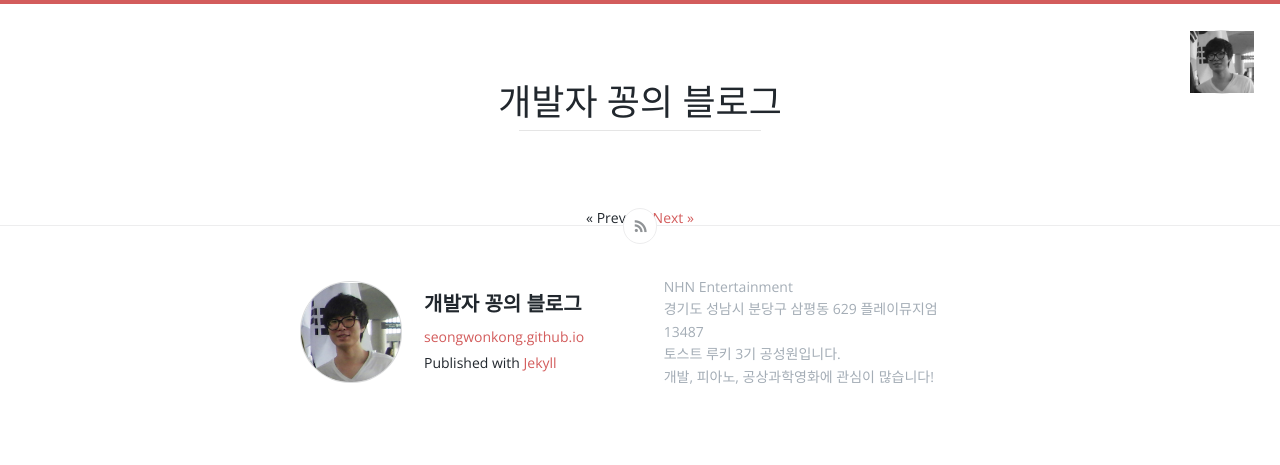
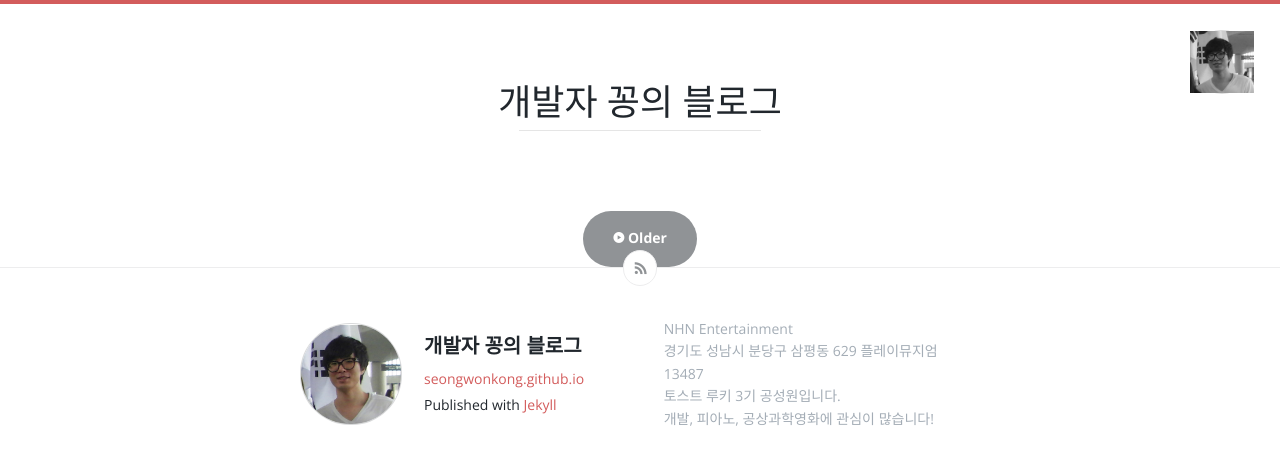
Before and after one commit to SeongWonKong/seongwonkong.github.io, a Jekyll site: the page built from index.html, in a window 1280 px wide. Shown: the top 465 px of the page. Built offline with Jekyll 4.4.1, drawn with Linux system fonts in a browser that asks for light colours; the list of posts is cut into pages by our own code.

Commit message:
paginate test

```diff
--- a/index.html
+++ b/index.html
@@ -35,32 +35,7 @@
       </article>
       {% endfor %}
 
-<!--      {% include pagination.html %} -->
-{% if paginator.total_pages > 1 %}
-<div class="pagination">
-  {% if paginator.previous_page %}
-    <a rel="prev" href="{{ paginator.previous_page_path | prepend: site.baseurl | replace: '//', '/' }}">&laquo; Prev</a>
-  {% else %}
-    <span>&laquo; Prev</span>
-  {% endif %}
-
-  {% for page in (1..paginator.total_pages) %}
-    {% if page == paginator.page %}
-      <em>{{ page }}</em>
-    {% elsif page == 1 %}
-      <a href="{{ '/archives' | prepend: site.baseurl | replace: '//', '/' }}">{{ page }}</a>
-    {% else %}
-      <a href="{{ site.paginate_path | prepend: site.baseurl | replace: '//', '/' | replace: ':num', page }}">{{ page }}</a>
-    {% endif %}
-  {% endfor %}
-
-  {% if paginator.next_page %}
-    <a rel="next" href="{{ paginator.next_page_path | prepend: site.baseurl | replace: '//', '/' }}">Next &raquo;</a>
-  {% else %}
-    <span>Next &raquo;</span>
-  {% endif %}
-</div>
-{% endif %}
+      {% include pagination.html %}
 
     </div>
   </div>
```
